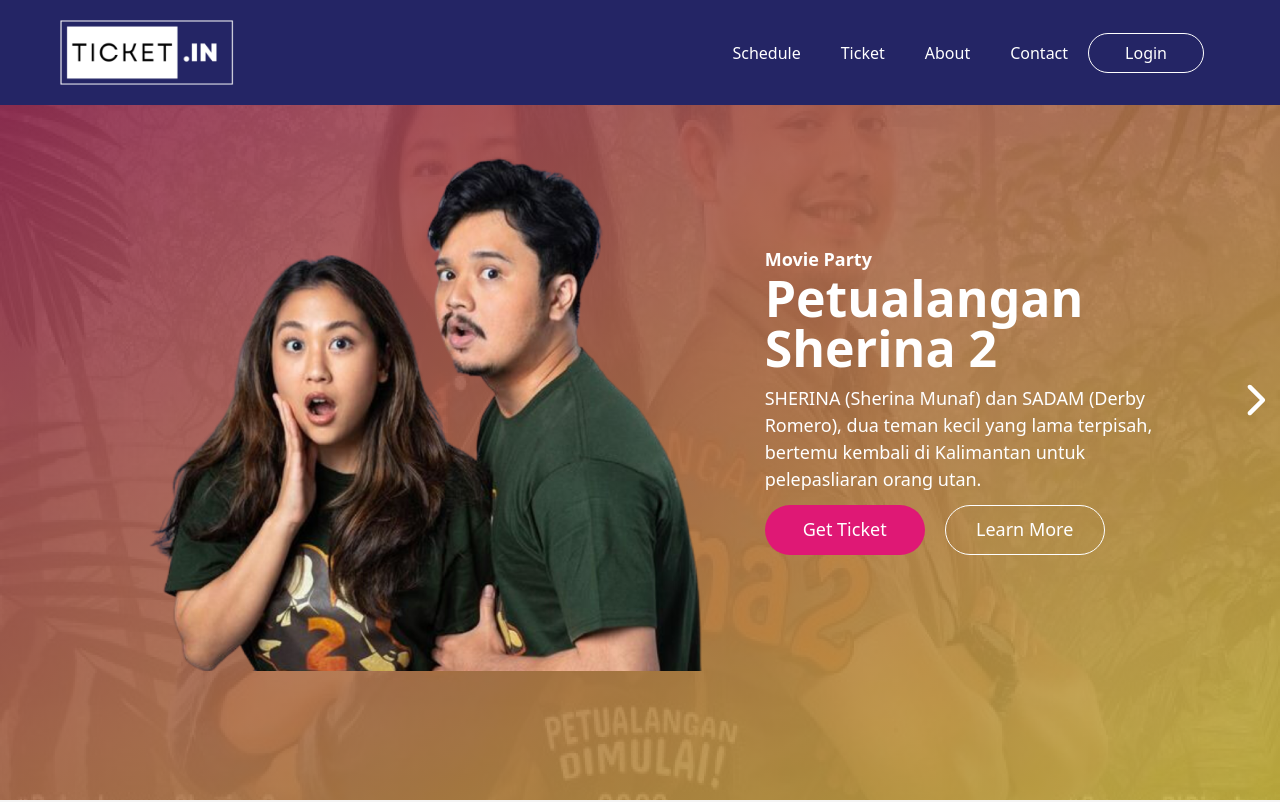
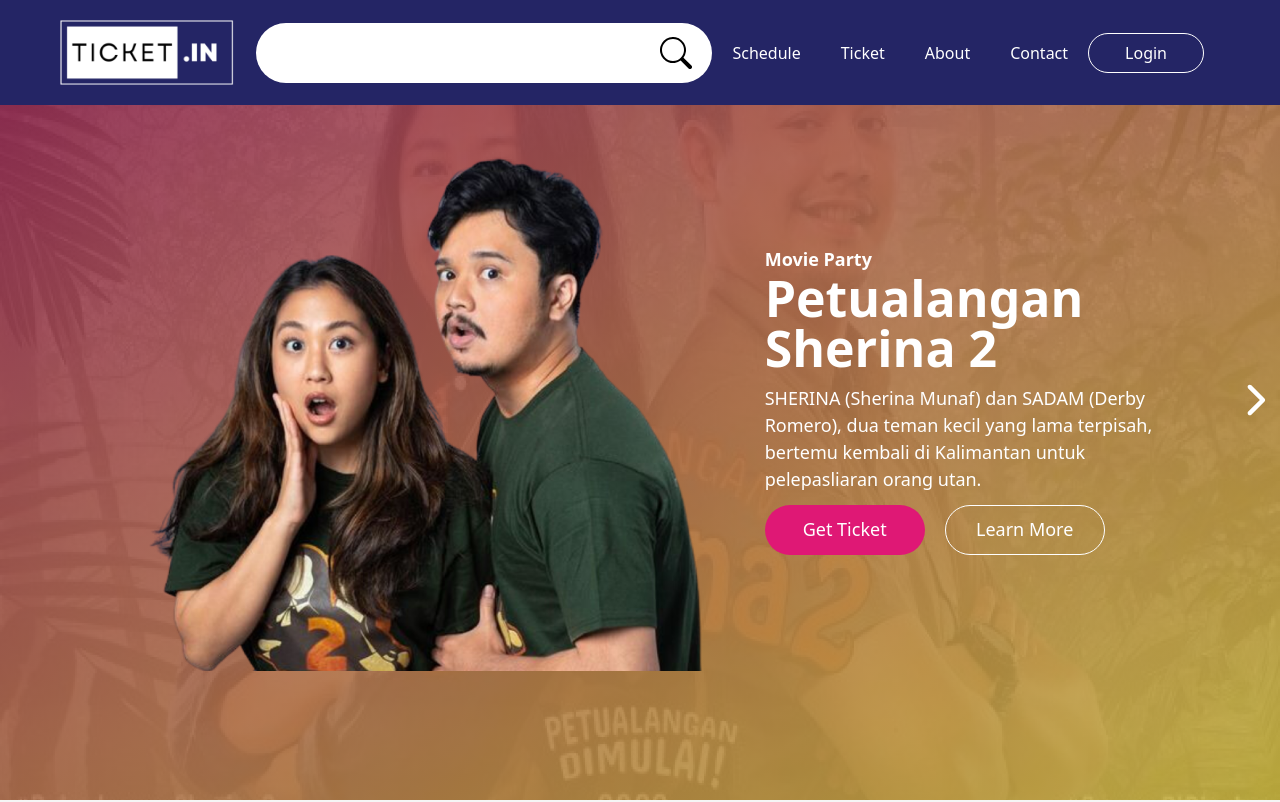
Before and after one commit to DiftaFitrahul/frontend-ticket.in, a Next.js app: page / in a window 1280 px wide. Shown: the top 802 px of the page. Built offline with nearby package versions, Linux system fonts and the light colour scheme; no server answers.

Commit message:
feat: repair header comp

```diff
--- a/src/components/HeaderComp.jsx
+++ b/src/components/HeaderComp.jsx
@@ -2,9 +2,12 @@ import Image from "next/image";
 import Link from "next/link";
 import Logo from "@/../public/logo.png";
 import { useSelector } from "react-redux";
-import { useDispatch } from 'react-redux';
-import { logout } from '@/redux/authSlice';
+import { useDispatch } from "react-redux";
+import { logout } from "@/redux/authSlice";
 import Cookies from "js-cookie";
+import { BsSearch } from "react-icons/bs";
+import { FiMenu } from "react-icons/fi";
+
 import { toast } from "react-toastify";
 
 export default function HeaderComp() {
@@ -16,23 +19,37 @@ export default function HeaderComp() {
   const handleLogout = () => {
     dispatch(logout());
     Cookies.remove("Auth");
-		toast.success("Logout Berhasil!"), {
+    toast.success("Logout Berhasil!"),
+      {
         zIndex: 9999,
       };
   };
 
   return (
     <nav className="flex w-full bg-[#242565] flex-row items-center justify-between fixed top-0 px-14 z-10 py-[22px] min-[700px]:py-0">
-			<Link
-				href="/"
-			>
       <Image
         src={Logo}
         alt="Picture of the author"
         unoptimized
         className="w-[180px] hidden min-[700px]:block mr-5"
       />
-			</Link>
+
+      <div className="flex flex-growth w-full xl:w-1/2 h-[60px] bg-white max-w-[800px] rounded-full min-w-[350px] relative justify-center items-center">
+        <input
+          type="text"
+          className="m-5 w-full text-black py-2 px-10 bg-transparent text-left outline-none border-none"
+        ></input>
+        <BsSearch
+          className="text-black absolute text-[32px] right-[20px]"
+          onClick={() => alert("search kang")}
+        />
+      </div>
+      <div className="block xl:hidden ml-10 items-center justify-center flex">
+        <FiMenu
+          className="text-black absolute text-[32px] right-[20px] text-white"
+          onClick={() => alert("search kang")}
+        />
+      </div>
 
       <div className="flex flex-shrink-0 gap-5 items-center justify-center hidden xl:block">
         <Link href="" className=" text-white py-10 px-5">
```
Lines whose indentation alone changed are shown as unchanged.
